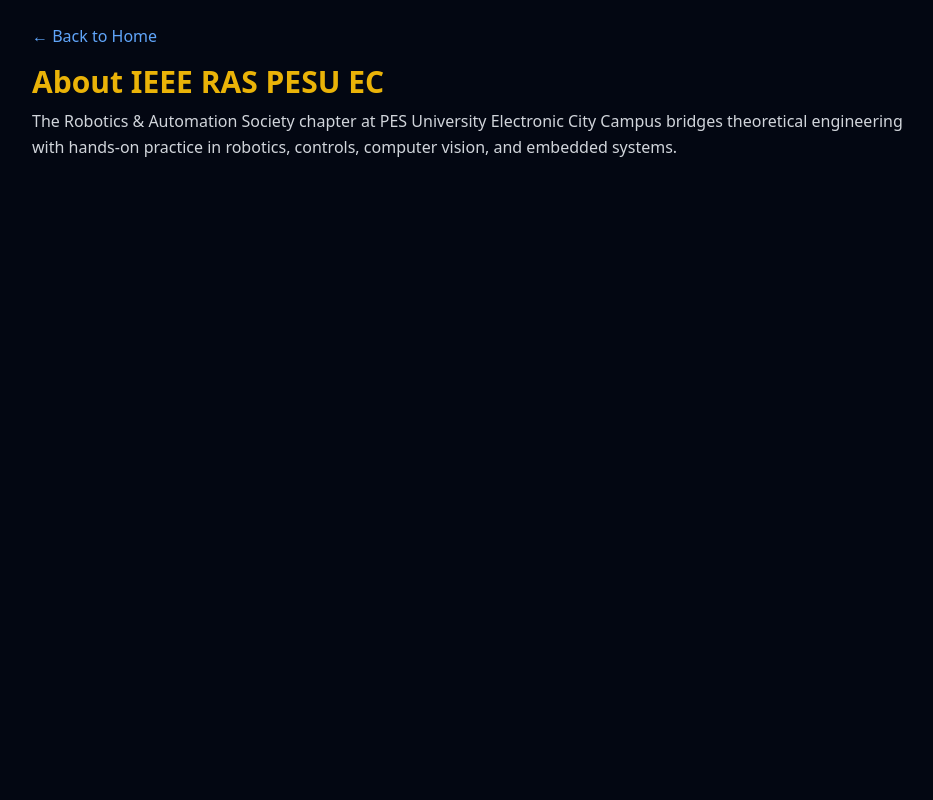
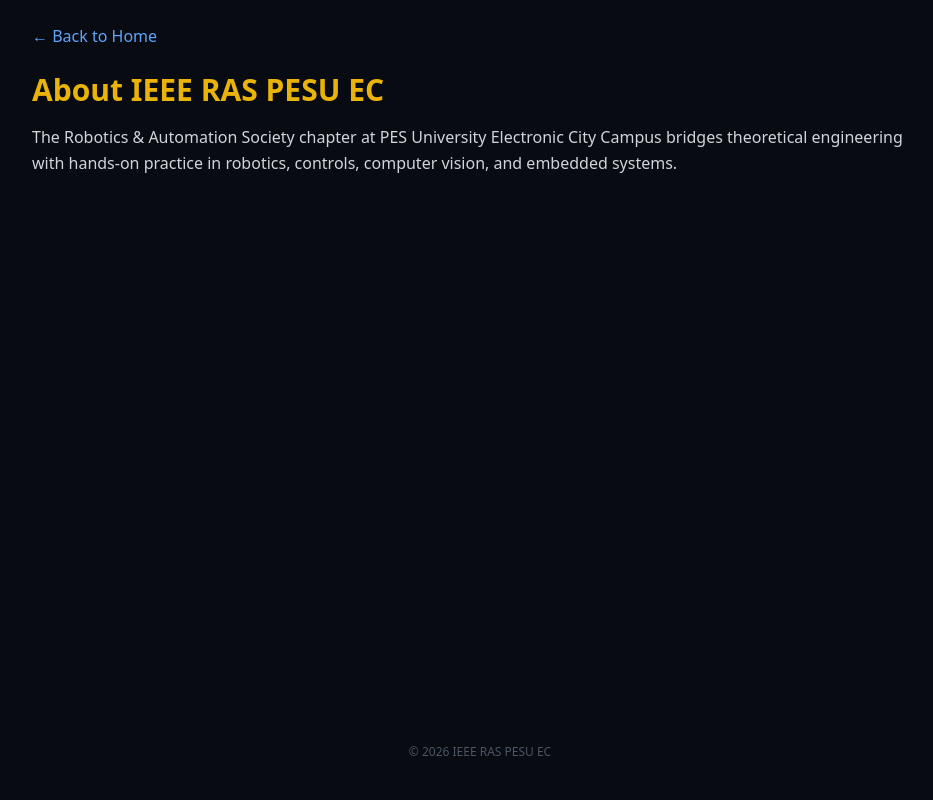
Before and after one commit to ModhakKGowda/ieee-ras-ec-site, a Flask app: page /about in a window 1280 px wide. Shown: the whole page, without its empty margins (160-1093 px from the left). Run offline with Flask 3, Linux system fonts and the light colour scheme; some libraries are stand-ins or nearby versions.

Commit message:
Revise About Us page layout and styles
Updated the About Us page layout and styling.

```diff
--- a/templates/about.html
+++ b/templates/about.html
@@ -5,14 +5,16 @@
     <meta name="viewport" content="width=device-width, initial-scale=1.0">
     <title>About Us | IEEE RAS PESU EC</title>
     <script src="https://cdn.tailwindcss.com"></script>
+    <style>body { background-color: #080B11; color: #FFFFFF; }</style>
 </head>
-<body class="bg-gray-950 text-white min-h-screen flex flex-col justify-between p-6">
+<body class="min-h-screen flex flex-col justify-between p-6">
     <div class="max-w-4xl mx-auto w-full">
         <a href="/" class="text-blue-400 hover:underline">&larr; Back to Home</a>
-        <h1 class="text-3xl font-extrabold text-yellow-500 mt-4 mb-2">About IEEE RAS PESU EC</h1>
-        <p class="text-gray-300 leading-relaxed">
+        <h1 class="text-3xl font-extrabold text-yellow-500 mt-6 mb-4">About IEEE RAS PESU EC</h1>
+        <p class="text-gray-300 leading-relaxed mb-6">
             The Robotics & Automation Society chapter at PES University Electronic City Campus bridges theoretical engineering with hands-on practice in robotics, controls, computer vision, and embedded systems.
         </p>
     </div>
+    <footer class="text-center text-xs text-gray-600 py-4">&copy; 2026 IEEE RAS PESU EC</footer>
 </body>
 </html>
```
